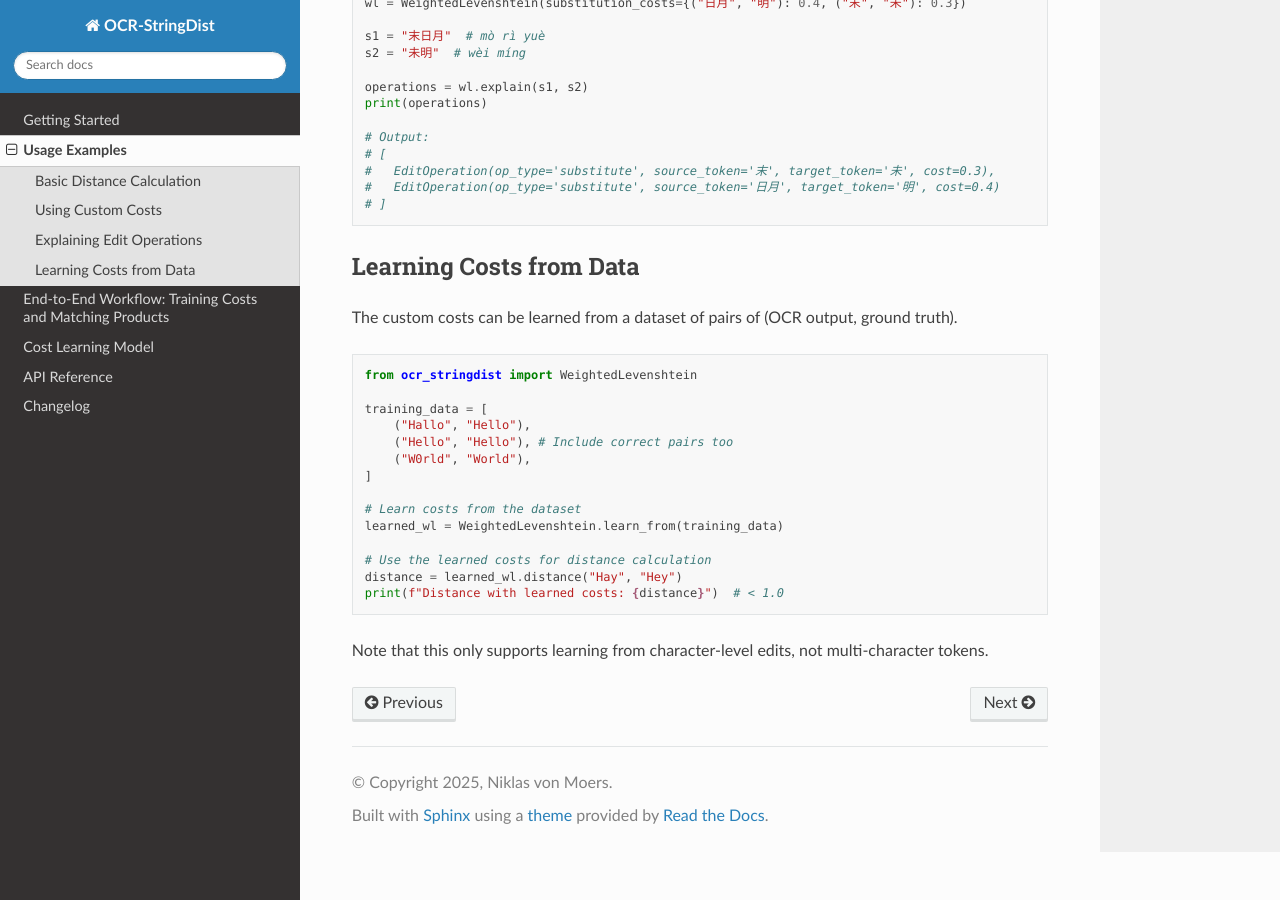
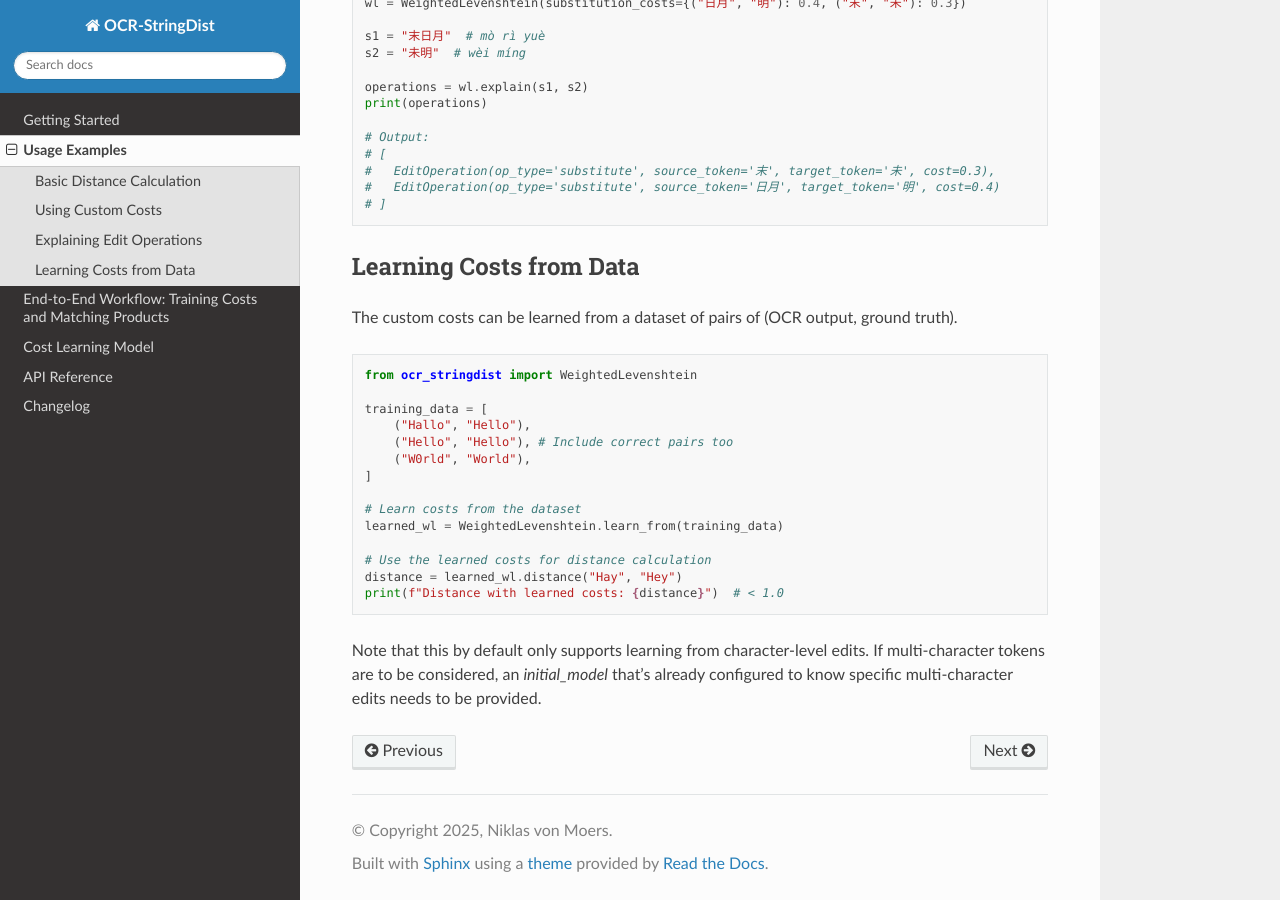
Before and after one commit to NiklasvonM/ocr-stringdist, a Sphinx documentation site: the page built from docs/source/examples.rst, in a window 1280 px wide and 900 px high, scrolled down 859 px. Built offline with Sphinx 7.4.7 and the Read the Docs theme 3.1.0, drawn with Linux system fonts in a browser that asks for light colours.

Commit message:
docs: clarify multi-character edits limitation

```diff
--- a/docs/source/examples.rst
+++ b/docs/source/examples.rst
@@ -77,4 +77,5 @@ The custom costs can be learned from a dataset of pairs of (OCR output, ground t
     distance = learned_wl.distance("Hay", "Hey")
     print(f"Distance with learned costs: {distance}")  # < 1.0
 
-Note that this only supports learning from character-level edits, not multi-character tokens.
+Note that this by default only supports learning from character-level edits.
+If multi-character tokens are to be considered, an `initial_model` that's already configured to know specific multi-character edits needs to be provided.
```
